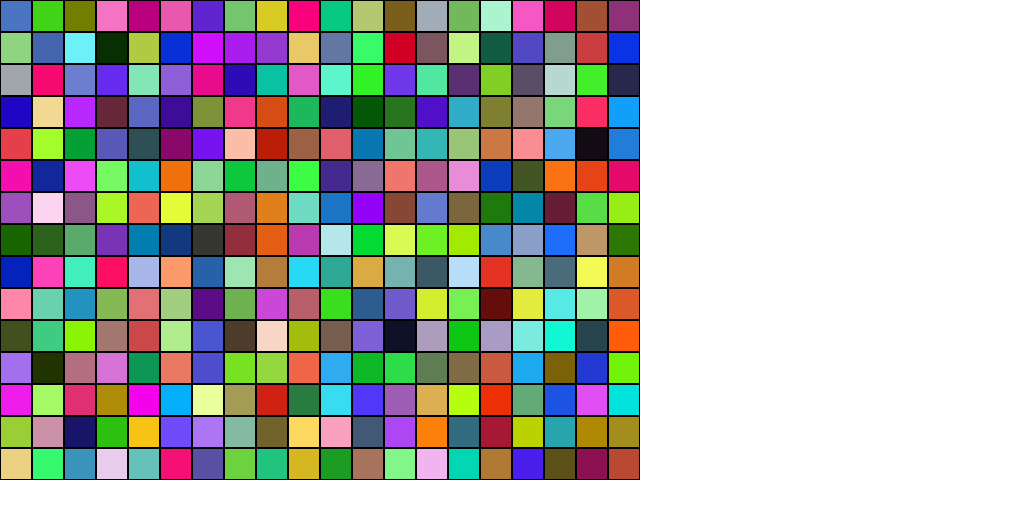
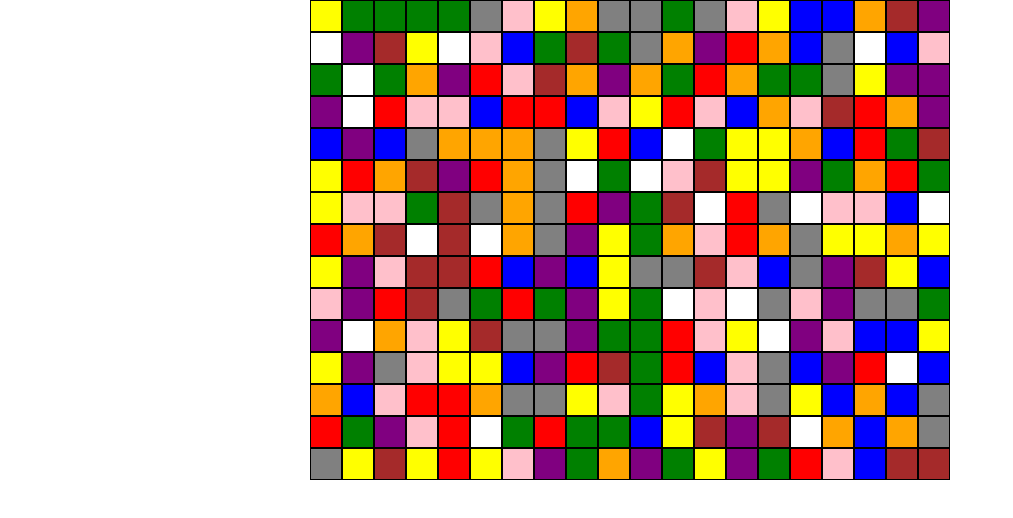
Before and after one commit to nguyendthinh/BlockParty, a React (Create React App) app: page / in a window 1280 px wide. Shown: the top 518 px of the page, without its empty margins (0-1013 px from the left). Built offline with nearby package versions, Linux system fonts and the light colour scheme.

Commit message:
fix more bugs

```diff
--- a/src/Gameboard.js
+++ b/src/Gameboard.js
@@ -1,14 +1,14 @@
 import React, { Component } from 'react';
 import Cell from './Cell.js'
-// const colorchoices = ["red", "orange"]
 let _this = null;
-function getRandomColor() {
-                    var letters = '0123456789ABCDEF';
-                    var color = '#';
-                    for (var i = 0; i < 6; i++) {
-                    color += letters[Math.floor(Math.random() * letters.length)];
-                     } return color;
-                  }
+const randomColors = ["red", "orange", "yellow", "green", "blue", "purple", "pink", "brown", "white", "gray"]
+// function getRandomColor() {
+//                     var letters = '0123456789ABCDEF';
+//                     var color = '#';
+//                     for (var i = 0; i < 6; i++) {
+//                     color += letters[Math.floor(Math.random() * letters.length)];
+//                      } return color;
+//                   }
 
 class Gameboard extends Component {
   constructor(props) {
@@ -16,7 +16,7 @@ class Gameboard extends Component {
     let numCells = 300
     let cellGrid = []
     for (var i = 0; i < numCells; i++) {
-      cellGrid.push({index: i, color: getRandomColor()})
+      cellGrid.push({index: i, color: randomColors[Math.floor(Math.random() * randomColors.length)]})
     }
     this.state = {
       cellGrid
@@ -35,9 +35,6 @@ class Gameboard extends Component {
     var blockLeft = cellGrid[clickedIndex - 1]
 
     function checkBelow(block, index) {
-      if (index > 299) {
-        return;
-      }
       var blockColor = block.color
       block.color = clickedColor
       for (var i = (index + 20); i <= 300; i += 20) {
@@ -50,9 +47,6 @@ class Gameboard extends Component {
     }
 
     function checkAbove(block, index) {
-      if (index < 0) {
-        return;
-      }
       var blockColor = block.color
       block.color = clickedColor
       for (var i = (index - 20); i >= 0; i -= 20) {
@@ -65,9 +59,6 @@ class Gameboard extends Component {
     }
 
     function checkRight(block, index) {
-      if (index % 20 === 0) {
-        return;
-      }
       var blockColor = block.color
       block.color = clickedColor
       for (var i = (index + 1); i <= 300; i += 1) {
@@ -80,9 +71,6 @@ class Gameboard extends Component {
     }
 
     function checkLeft(block, index) {
-      if (index % 20 === 19) {
-        return;
-      }
       var blockColor = block.color
       block.color = clickedColor
       for (var i = (index - 1); i >= 0; i -= 1) {
@@ -94,22 +82,38 @@ class Gameboard extends Component {
       }
     }
 
-    if (blockBelow !== undefined) {
+    if (blockBelow !== undefined && blockBelow.index <= 299) {
       checkBelow(blockBelow, blockBelow.index)
     }
 
-    if (blockAbove !== undefined) {
+    if (blockAbove !== undefined && blockAbove.index > 0) {
       checkAbove(blockAbove, blockAbove.index)
     }
-    checkRight(blockRight, blockRight.index)
+
+    if (blockRight !== undefined && blockRight.index % 20 !== 0) {
+      checkRight(blockRight, blockRight.index)
+    }
+
+    if (blockLeft !==undefined && blockLeft.index % 20 !== 19) {
     checkLeft(blockLeft, blockLeft.index)
+    }
+
+    function checkColors(array) {
+      for (var i = 1; i < array.length; i++) {
+        if (array[i].color !== array[0].color) {
+          return;
+        }
+      }
+      console.log("you won!");
+    }
 
     this.setState({
       cellGrid
     })
 
+    checkColors(this.state.cellGrid)
+
   }
-
 
   render() {
     let cellGrid = this.state.cellGrid.map((cell) => {
--- a/src/index.css
+++ b/src/index.css
@@ -20,3 +20,10 @@ body {
   flex-wrap: wrap;
   width: 660px;
 }
+
+.App {
+  display: flex;
+  flex-direction: row;
+  justify-content: center;
+  align-items: center;
+}
```
